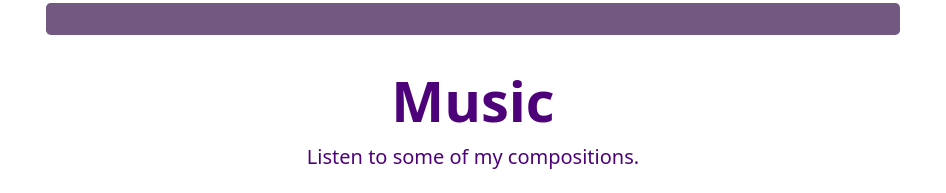
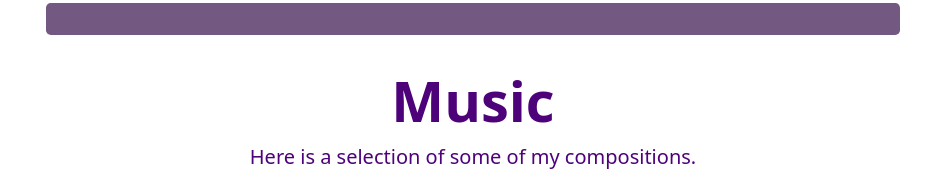
Before and after one commit to Tanoti/tanotimusic, a plain HTML site: page index.html in a window 1280 px wide. Shown: the part 3314-3507 px from the top of the page, without its empty margins (167-1113 px from the left). Drawn offline with nearby package versions, Linux system fonts and the light colour scheme; grey boxes are pictures that could not be loaded.

Commit message:
Change wording

```diff
--- a/index.html
+++ b/index.html
@@ -153,7 +153,7 @@
 
         <div class="col-lg-8 mx-auto">
           <p class="lead mb-4">
-            Listen to some of my compositions.
+            Here is a selection of some of my compositions.
           </p>
         </div>
 
```
